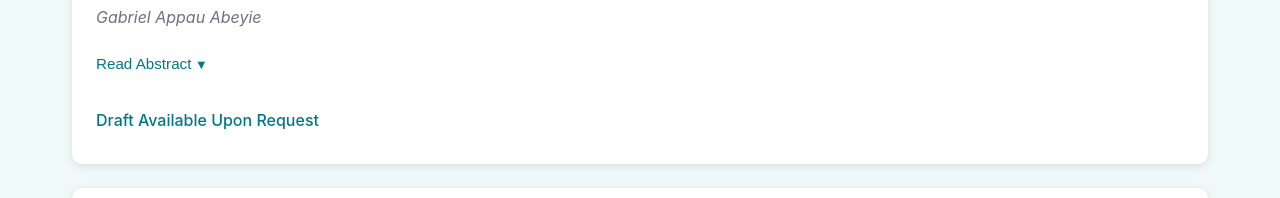
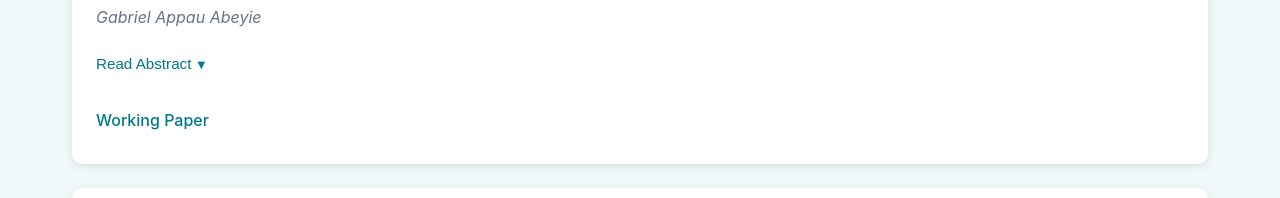
Before and after one commit to gabeabeyie/academic-website, a plain HTML site: page index.html in a window 1280 px wide. Shown: the part 2408-2606 px from the top of the page. Drawn offline with Linux system fonts and the light colour scheme.

Commit message:
Update link to working paper in index.html

```diff
--- a/index.html
+++ b/index.html
@@ -578,7 +578,7 @@
                     Our two-stage model nearly replicates oracle performance, demonstrating that accounting for heterogeneous timing substantially improves event study measurement.
                 </div>
                 <div class="links">
-                    <a href="#">Draft Available Upon Request</a>
+                    <a href="https://gabeabeyie.github.io/academic-website/Narrative_Shocks70.pdf">Working Paper</a>
                 </div>
             </div>
 
```
